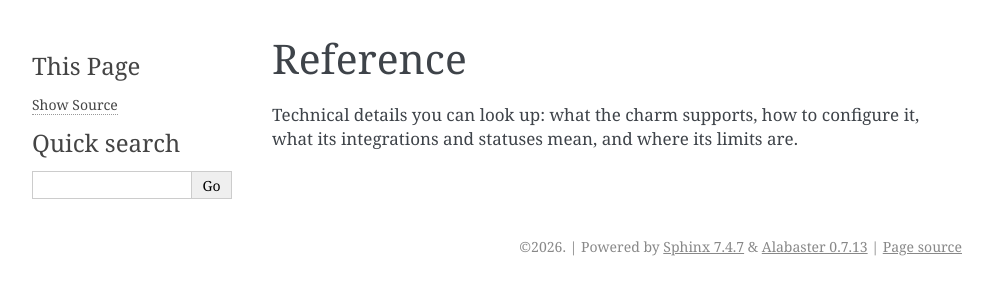
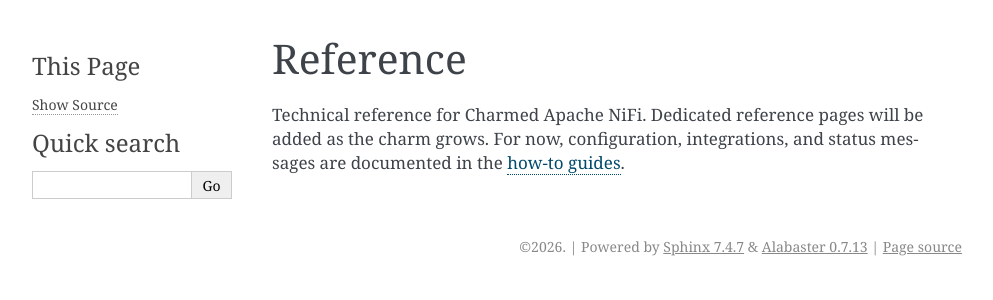
Before and after one commit to canonical/charmed-nifi-documentation, a Sphinx documentation site: the page built from docs/reference/index.rst, in a window 1280 px wide. Shown: the top 300 px of the page, without its empty margins (148-1141 px from the left). Built offline with Sphinx 7.4.7, drawn with Linux system fonts in a browser that asks for light colours.

Commit message:
resolve merge conflicts

```diff
--- a/docs/reference/index.rst
+++ b/docs/reference/index.rst
@@ -3,5 +3,6 @@
 Reference
 =========
 
-Technical details you can look up: what the charm supports, how to configure it,
-what its integrations and statuses mean, and where its limits are.
+Technical reference for Charmed Apache NiFi. Dedicated reference pages will be
+added as the charm grows. For now, configuration, integrations, and status
+messages are documented in the :doc:`how-to guides </how-to/index>`.
```
